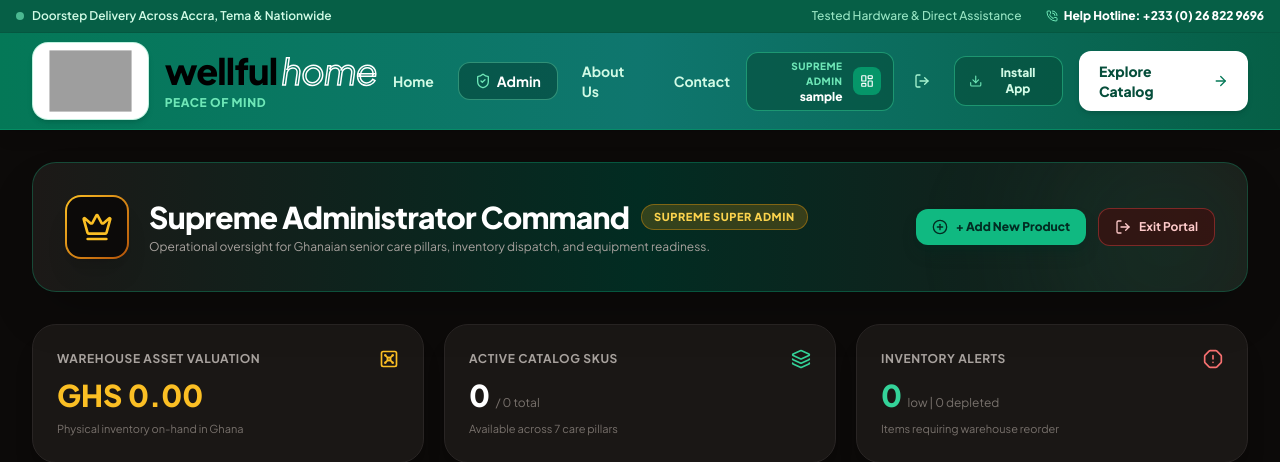
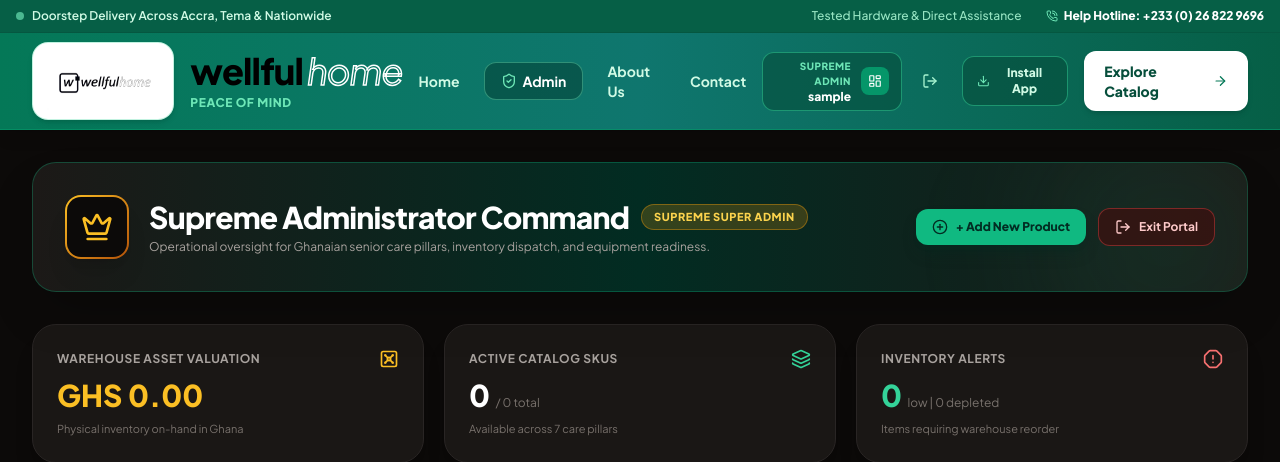
Before and after one commit to Wolfgh12/Wellful_home, a Django app: page /accounts/portal/dashboard/ in a window 1280 px wide. Shown: the top 462 px of the page. Run offline with Django 5.2, Linux system fonts and the light colour scheme; the visitor is signed in with stand-in values (Sample User, id 1); data comes from the database, SQL or seed files in the repository; data that the repository does not hold is empty; some libraries are stand-ins or nearby versions; grey boxes are pictures that could not be loaded.

Commit message:
Fix image paths from well_home.jpg to well_logo.jpg and link pillar logos

```diff
--- a/templates/base.html
+++ b/templates/base.html
@@ -7,15 +7,15 @@
     <title>{% block title %}wellfulhome | Safe, Comfortable & Healthy Living{% endblock %}</title>
 
     <!-- Browser Tab Favicon -->
-    <link rel="icon" type="image/jpeg" href="{% static 'images/well_home.jpg' %}">
+    <link rel="icon" type="image/jpeg" href="{% static 'images/well_logo.jpg' %}">
 
     <!-- WhatsApp & Social Media Open Graph Preview -->
     <meta property="og:type" content="website">
     <meta property="og:url" content="https://wellfulhome.com/">
     <meta property="og:title" content="wellfulhome | Direct Importer &amp; Wholesale Supplier in Ghana">
     <meta property="og:description" content="Commercial wholesale distributor supplying health, sanitary, electrical safeguard, and safety hardware across Ghana.">
-    <meta property="og:image" content="https://wellfulhome.com{% static 'images/well_home.jpg' %}">
-    <meta property="og:image:secure_url" content="https://wellfulhome.com{% static 'images/well_home.jpg' %}">
+    <meta property="og:image" content="https://wellfulhome.com{% static 'images/well_logo.jpg' %}">
+    <meta property="og:image:secure_url" content="https://wellfulhome.com{% static 'images/well_logo.jpg' %}">
     <meta property="og:image:type" content="image/jpeg">
     <meta property="og:image:width" content="1200">
     <meta property="og:image:height" content="675">
@@ -28,7 +28,7 @@
     <meta name="apple-mobile-web-app-capable" content="yes">
     <meta name="apple-mobile-web-app-status-bar-style" content="black-translucent">
     <meta name="apple-mobile-web-app-title" content="Wellful Home">
-    <link rel="apple-touch-icon" href="{% static 'images/well_home.jpg' %}">
+    <link rel="apple-touch-icon" href="{% static 'images/well_logo.jpg' %}">
 
     <!-- Tailwind CSS CDN -->
     <script src="https://cdn.tailwindcss.com"></script>
@@ -97,7 +97,7 @@
                 <!-- White Plaque with Enlarged Logo Graphic -->
                 <div class="bg-white rounded-2xl px-3.5 py-2 sm:px-5 sm:py-2.5 shadow-md flex items-center justify-center overflow-hidden border border-emerald-400/30 group-hover:border-white transition">
                     <img
-                        src="{% static 'images/well_home.jpg' %}"
+                        src="{% static 'images/well_logo.jpg' %}"
                         alt="wellfulhome logo"
                         class="h-10 sm:h-13 md:h-14 w-auto max-w-[140px] sm:max-w-[220px] object-contain scale-110 transform transition-transform duration-300 group-hover:scale-115"
                     >
```
